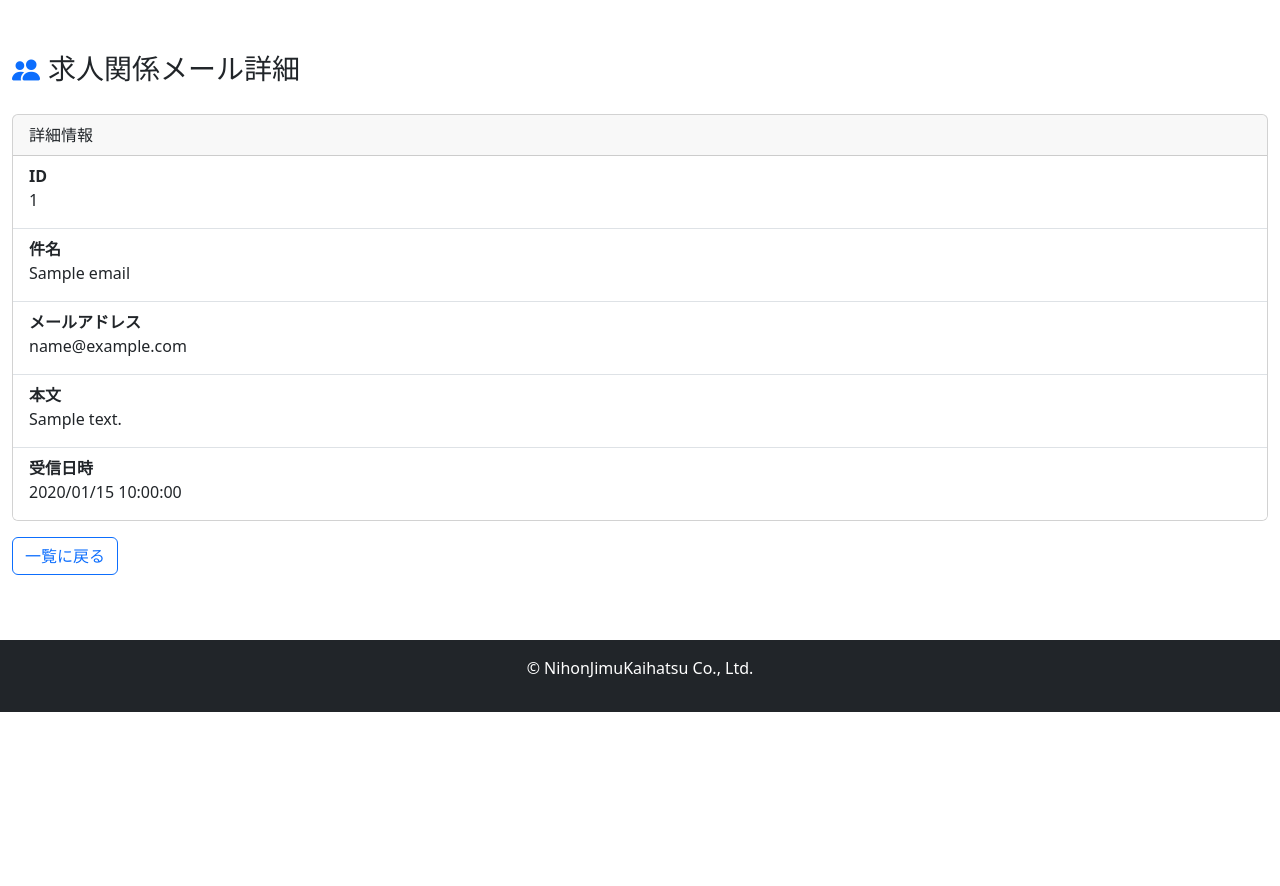
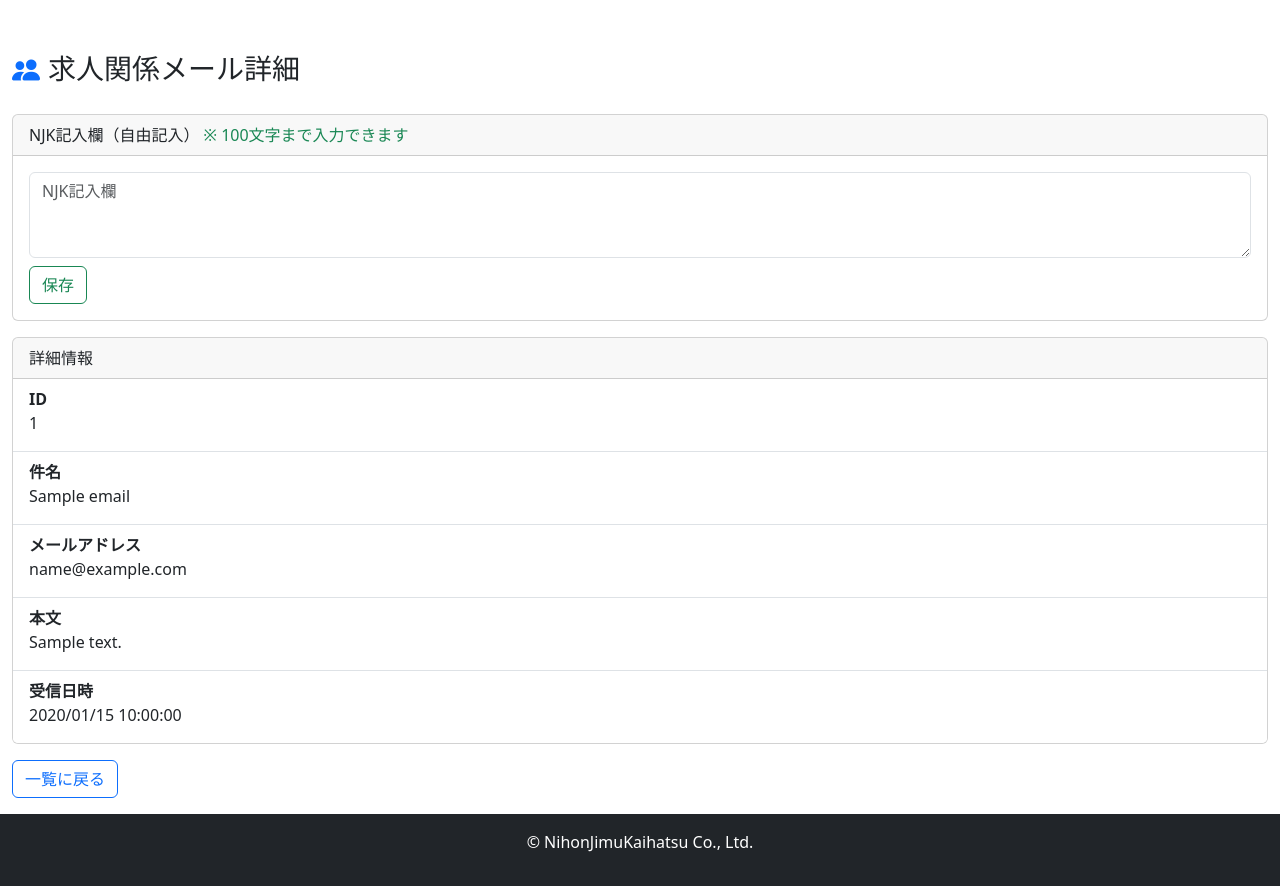
Before and after one commit to NJK-Labo/mailfilter, a Flask app: page /job-emails/1 in a window 1280 px wide. Shown: the part 88-974 px from the top of the page. Before the commit the page ends 800 px from the top, so only its background shows below. Run offline with Flask 3, Linux system fonts and the light colour scheme; tables that the repository leaves empty hold one stand-in row (values such as "Sample post"); some libraries are stand-ins or nearby versions.

Commit message:
詳細画面にNJK記入欄を作成

```diff
--- a/app/routes.py
+++ b/app/routes.py
@@ -6,7 +6,7 @@ from flask_paginate import get_page_parameter  # type: ignore
 from werkzeug.exceptions import HTTPException, InternalServerError, NotFound
 
 from app import db, services
-from app.forms import ContactEmailSearchForm, JobEmailSearchForm
+from app.forms import ContactEmailSearchForm, JobEmailSearchForm, NjkMemoForm
 from app.models import ContactEmail, JobEmail
 
 bp = Blueprint("main", __name__)
@@ -55,7 +55,8 @@ def show_contact_email(id: int) -> ResponseReturnValue:
     mail = db.session.get(ContactEmail, id)
     if not mail:
         abort(404)
-    return render_template("show_contact_email.html", mail=mail)
+    form = NjkMemoForm()
+    return render_template("show_contact_email.html", mail=mail, form=form)
 
 
 @bp.route("/contact_emails/<int:id>", methods=["POST"])
@@ -106,7 +107,8 @@ def show_job_email(id: int) -> ResponseReturnValue:
     mail = db.session.get(JobEmail, id)
     if not mail:
         abort(404)
-    return render_template("show_job_email.html", mail=mail)
+    form = NjkMemoForm()
+    return render_template("show_job_email.html", mail=mail, form=form)
 
 
 @bp.route("/job_emails/<int:id>", methods=["POST"])
--- a/app/templates/show_job_email.html
+++ b/app/templates/show_job_email.html
@@ -14,6 +14,15 @@
         <h1 class="h3 mb-0">求人関係メール詳細</h1>
     </div>
     <div class="card">
+        <div class="card-header">NJK記入欄（自由記入） <span class="text-success">※ 100文字まで入力できます</span></div>
+        <div class="card-body">
+            <p class="card-text">
+                {{ form.njk_memo }}
+                {{ form.submit }}
+            </p>
+        </div>
+    </div>
+    <div class="card mt-3">
         <div class="card-header">詳細情報</div>
         <ul class="list-group list-group-flush">
             <li class="list-group-item"><dt>ID</dt><dd>{{mail.id}}</dd></li>
```
Also changed, not shown: app/templates/show_contact_email.html (+9 -0 lines).
